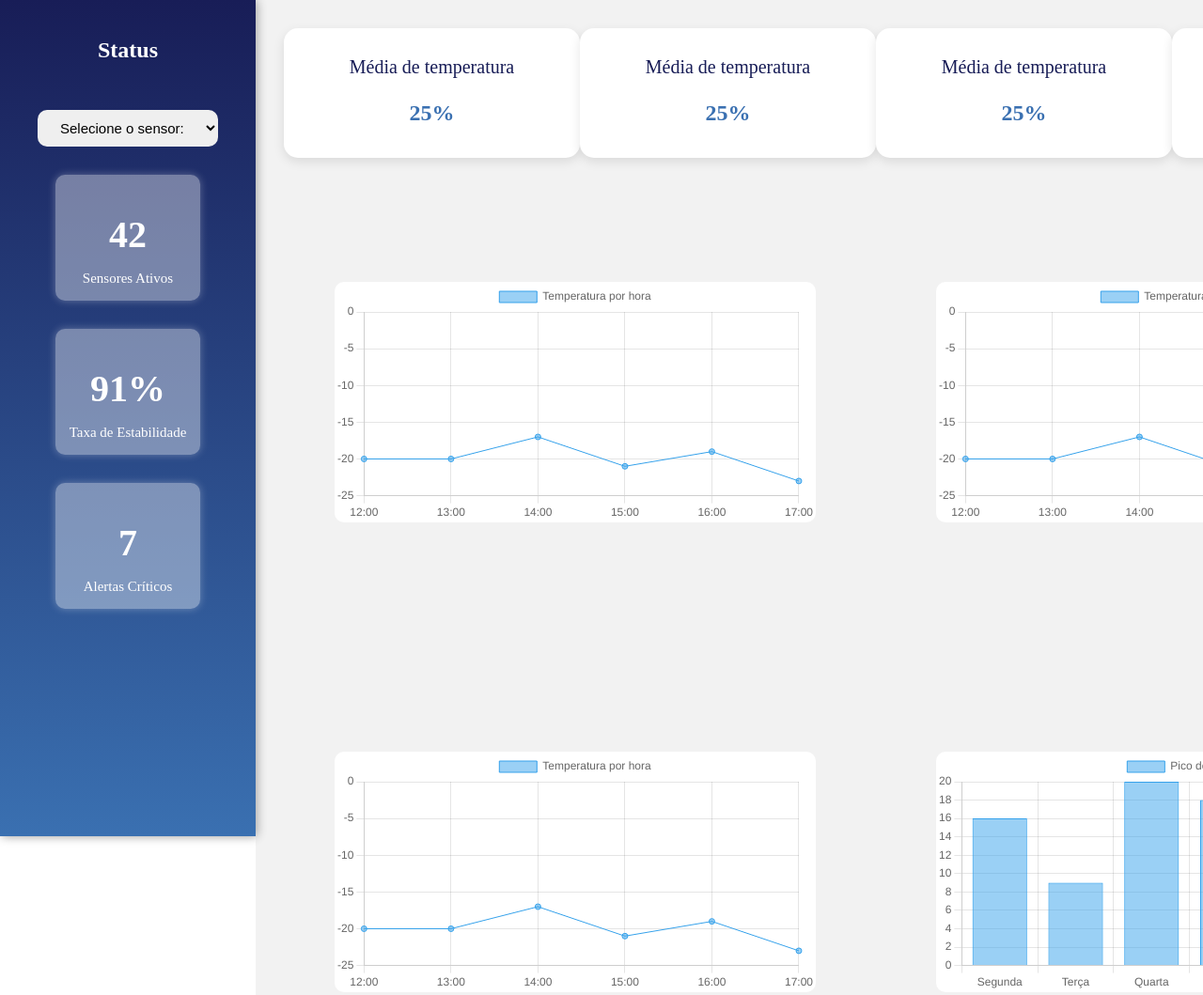
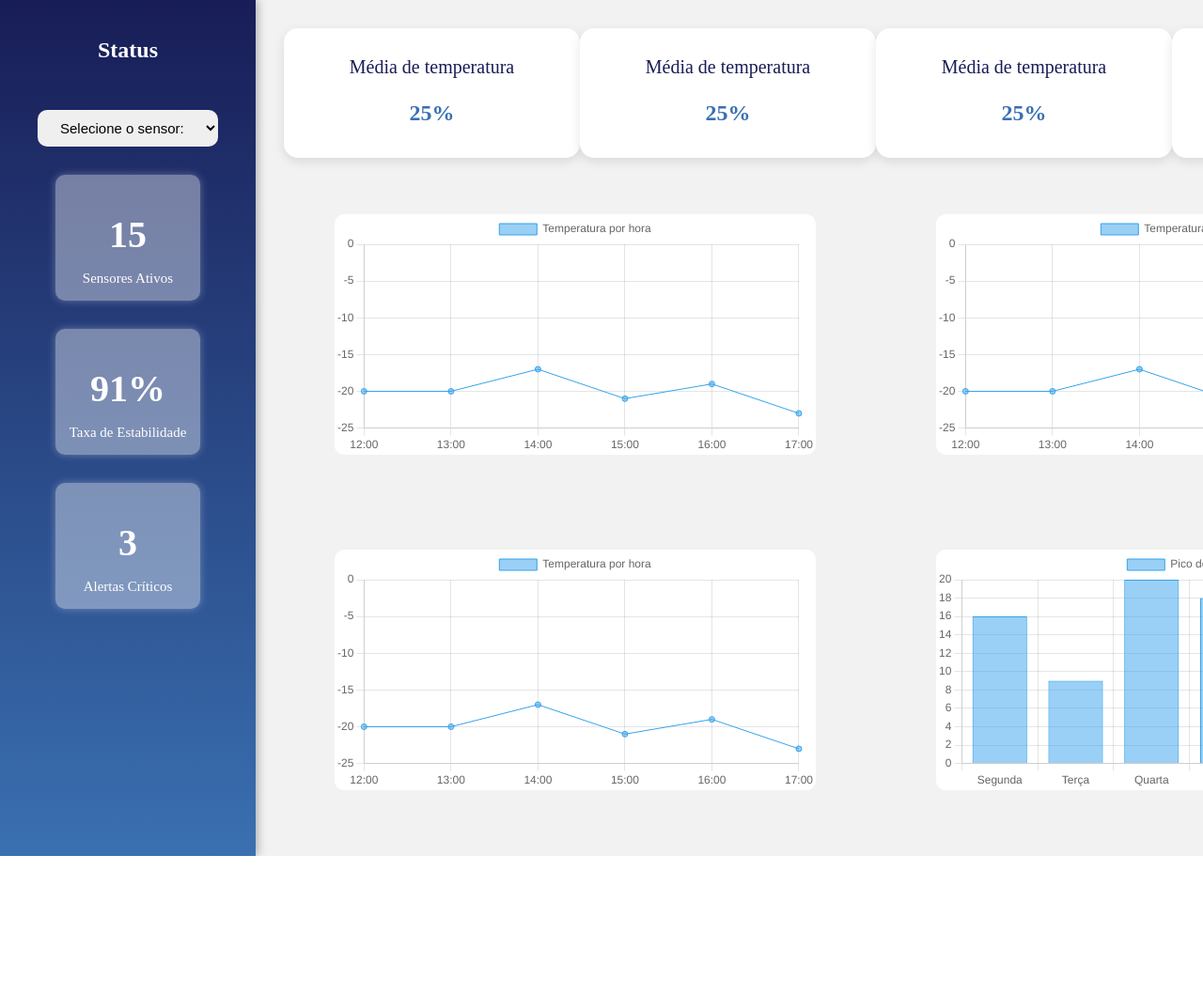
Before and after one commit to mtrbz/CryoTech, a plain HTML site: page CryoTech/Entregas Individuais/Matheus-Entregas/dashboard-projeto.html in a window 1280 px wide. Shown: the top 1059 px of the page at 94% size. After the commit the page ends 911 px from the top, so only its background shows below. Drawn offline with nearby package versions, Linux system fonts and the light colour scheme.

Commit message:
Atualização na dashboard

```diff
--- a/CryoTech/Entregas Individuais/Matheus-Entregas/dashboard-projeto.html
+++ b/CryoTech/Entregas Individuais/Matheus-Entregas/dashboard-projeto.html
@@ -25,7 +25,7 @@
       width: 18%;
       padding: 20px 40px;
       box-shadow: 2px 0 10px rgba(0, 0, 0, 0.4);
-      height: 850px;
+      height: 871px;
       gap: 30px;
       align-items: center;
       flex-direction: column;
@@ -59,6 +59,7 @@
       display: flex;
       padding: 20px;
       width: 100%;
+      height: 871px;
       flex-direction: column;
       background-color: #d0d0d045;
     }
@@ -124,7 +125,7 @@
         </select>
 
         <div class="card">
-          <h3>42</h3>
+          <h3>15</h3>
           <p>Sensores Ativos</p>
         </div>
         <div class="card">
@@ -132,7 +133,7 @@
           <p>Taxa de Estabilidade</p>
         </div>
         <div class="card">
-          <h3>7</h3>
+          <h3>3</h3>
           <p>Alertas Críticos</p>
         </div>
       </div>
```
